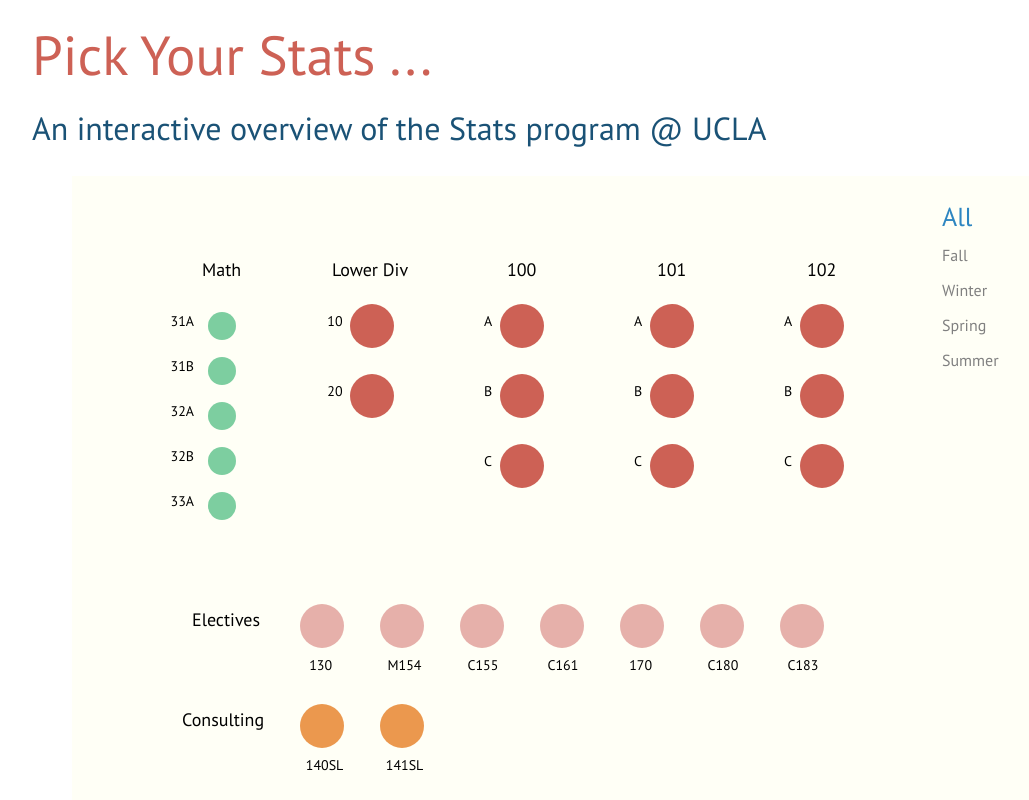
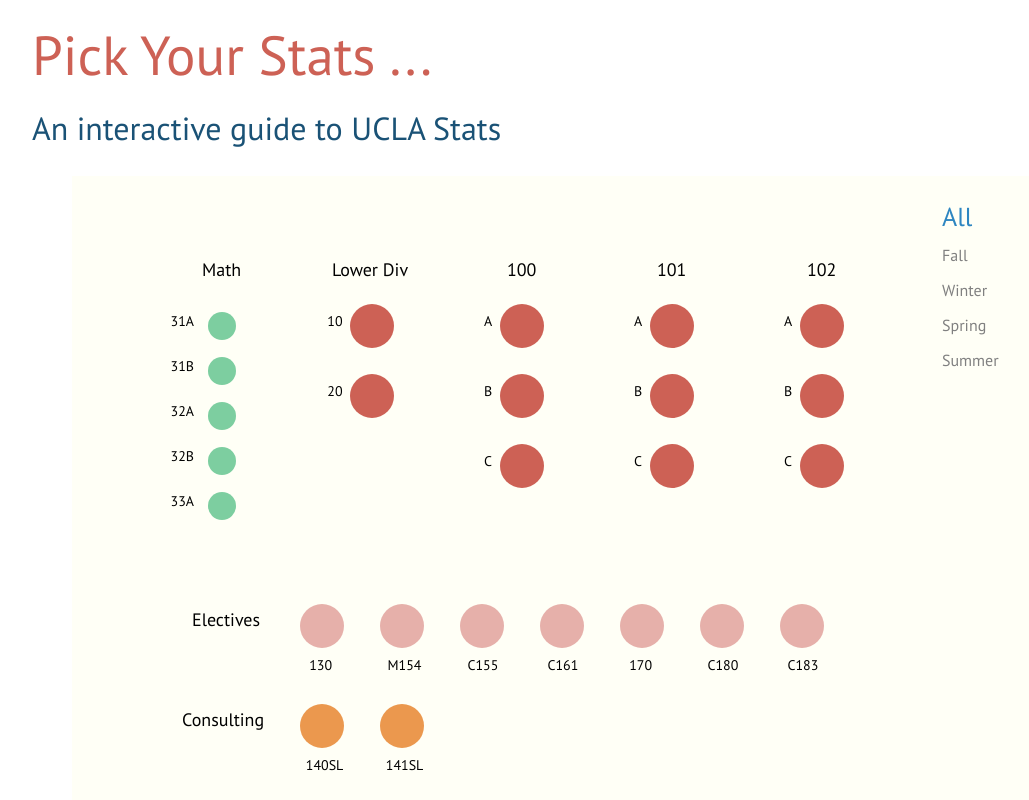
Before and after one commit to tyson-ni/Stats-Classes-Visualized, a plain HTML site: page index.html in a window 1280 px wide. Shown: the top 800 px of the page, without its empty margins (88-1117 px from the left). Drawn offline with Linux system fonts and the light colour scheme.

Commit message:
Sat 1/2/16 (2)
Minor fixes

```diff
--- a/Scripts/viz.js
+++ b/Scripts/viz.js
@@ -97,6 +97,7 @@ function classesViz(classes, relations) {
                                    clicked++
                                    if (clicked === 2) {
                                      mouseOut(d, i, "class")
+                                     clicked = 0
                                    }
                                  })
 
--- a/Style/style.css
+++ b/Style/style.css
@@ -1,7 +1,9 @@
 @import url(https://fonts.googleapis.com/css?family=PT+Sans);
 
 body {
-  margin-left, margin-right, margin-bottom: 50px;
+  margin-left: 50px;
+  margin-right: 50px;
+  margin-bottom: 50px;
   background-color: white;
   color: #111;
   font-family: PT Sans, Arial, sans-serif;
@@ -10,7 +12,7 @@ body {
 
 h1 {
   font-size: 55px;
-  margin-left: 120px;
+  margin-left: 70px;
   margin-top: 25px;
   margin-bottom: 10px;
   color: #CD6155; /* stats red */
--- a/index.html
+++ b/index.html
@@ -1,8 +1,10 @@
 <!DOCTYPE html>
 <html>
 <head>
-  <title>Visualizing UCLA Stats</title>
+  <title>Visualizing UCLA Stats Program</title>
   <meta charset="utf-8" />
+  <meta name="author" content="Tyson Ni">
+  <meta name="description" content="Interested in UCLA's Undergrad Statistics program? Take a look at the classes that are offered, the prerequisites of each class and the requirements for completing a Major or Minor degree.">
   <script src="Scripts/d3.min.js"></script>
   <script src="Scripts/queue.js"></script>
   <link href="Style/bootstrap.min.css" rel="stylesheet"/>
@@ -14,7 +16,7 @@
   <h1> Pick Your Stats ... </h1>
 
   <div id="classViz" class="container">
-    <h2> An interactive overview of the Stats program @ UCLA </h2>
+    <h2> An interactive guide to UCLA Stats </h2>
   </div>
 
   <div id="programInfo" class="container">
@@ -81,7 +83,7 @@
           <p> <a href="http://www.registrar.ucla.edu/schedule/catalog.aspx?sa=STATS++&funsel=3"> List of stats classes </a> </p>
           <p> <a href="http://statistics.ucla.edu/undergraduate-program/statistics-major"> Major requirements </a> </p>
           <p> <a href="http://statistics.ucla.edu/undergraduate-program/statistics-minor"> Minor  requirements </a> </p>
-          <p> <a href="Data/OfficialPreReqs.pdf"> Official list of upper div prerequisites </a> </p>
+          <p> <a href="http://statistics.ucla.edu/system/resources/BAhbBlsHOgZmSSI+MjAxNS8wNS8xNC8xM181Ml81N182MzJfU3RhdHNfQ2xhc3NfUHJlcmVxdWlzaXRlc19QREYucGRmBjoGRVQ/Stats%20Class%20Prerequisites%20PDF.pdf"> Official list of upper div prerequisites </a> </p>
       </div>
     </div>
 
```
